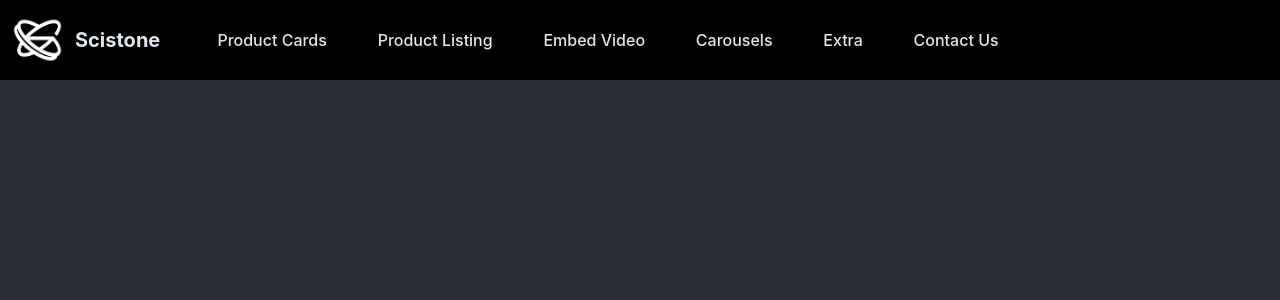
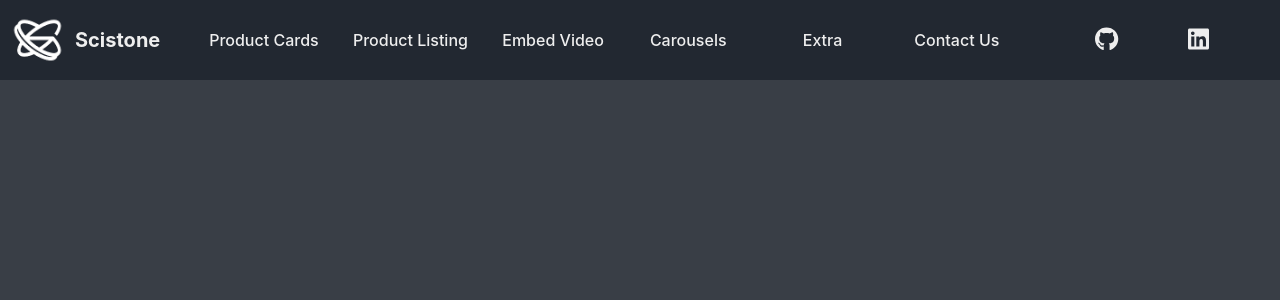
Before and after one commit to scistone/scistone-react-components, a React (Create React App) app: page / in a window 1280 px wide. Shown: the top 300 px of the page. Built offline with nearby package versions, Linux system fonts and the light colour scheme.

Commit message:
Font-awesome added. Navbar items animation on hover added.

```diff
--- a/package.json
+++ b/package.json
@@ -3,6 +3,10 @@
   "version": "0.1.0",
   "private": true,
   "dependencies": {
+    "@fortawesome/fontawesome-svg-core": "^6.1.1",
+    "@fortawesome/free-brands-svg-icons": "^6.1.1",
+    "@fortawesome/free-solid-svg-icons": "^6.1.1",
+    "@fortawesome/react-fontawesome": "^0.2.0",
     "@testing-library/jest-dom": "^5.16.4",
     "@testing-library/react": "^13.3.0",
     "@testing-library/user-event": "^13.5.0",
--- a/src/App.js
+++ b/src/App.js
@@ -1,4 +1,4 @@
-import { BaseContainer } from './BaseContainer';
+import { BaseContainer } from './components/BaseContainer';
 
 function App() {
   return (
--- a/src/BaseContainer.jsx
+++ /dev/null
@@ -1,21 +0,0 @@
-import React from 'react';
-import logo from './images/scistone_logo.png'
-import menuData from "./data/menu_data.json"
-export const BaseContainer = () => {
-    return(
-        <div className='navigation-bar'>
-            <div className='navigation-bar--logo'>
-                <img src={logo}></img>
-                <p>Scistone</p>
-            </div>
-            <div className='navigation-bar--items'>
-                {menuData.menu_data.map((item,index) => {
-                    return (
-                        <p index={index}>{item}</p>
-                    )
-                })}
-            </div>
-            <div className='navigation-bar--extra'></div>
-        </div>
-    );
-};
--- a/src/components.scss
+++ /dev/null
@@ -1,52 +0,0 @@
-@import "./variables.scss";
-.main-page{
-    display: block;
-    background-color: #282c34;
-    min-height: 100vh;
-}
-
-.navigation-bar{
-    display: flex;
-    width: 100%;
-    top:0;
-    z-index: 99;
-    height: 80px;
-    background-color: black;
-}
-.navigation-bar--logo{
-    display: flex;
-    width: 15%;
-    color: $color-text;
-    text-align: center;
-    margin: auto;
-    img {
-        height: 50px;
-        margin: 0 10px;
-    }
-    p {
-        font-size: 20px;
-        font-weight: 700;
-        margin: auto;
-        margin-left: 0;
-    }
-}
-
-.navigation-bar--items{
-    display: flex;
-    width: 65%;
-    justify-content: space-around;
-    p {
-        margin: auto;
-        color: $color-text;
-        font-size: 16px;
-        font-weight: 500;
-        cursor: pointer;
-    }
-    p:hover {
-        color: $color-contrast;
-    }
-}
-
-.navigation-bar--extra{
-    width: 20%;
-}
--- /dev/null
+++ b/src/components/BaseContainer.jsx
@@ -0,0 +1,34 @@
+import React from 'react';
+import logo from '../images/scistone_logo.png'
+import menuData from "../data/menu_data.json"
+import { FontAwesomeIcon } from '@fortawesome/react-fontawesome';
+import {faGithub, faLinkedin} from "@fortawesome/free-brands-svg-icons"
+
+export const BaseContainer = () => {
+    return(
+        <div className='navigation-bar'>
+            <div className='navigation-bar--logo'>
+                <img src={logo}></img>
+                <p>Scistone</p>
+            </div>
+            <div className='navigation-bar--items'>
+                {menuData.menu_data.map((item,index) => {
+                    return (
+                        <div className='navigation-bar--item'>
+                            <p className='navigation-bar--item-label' index={index}>{item}</p>
+                            <span class="navigation-bar--item-animation"></span>
+                        </div>
+                    )
+                })}
+            </div>
+            <div className='navigation-bar--extra'>
+                <div className='navigation-bar--extra-icon-body'>
+                    <FontAwesomeIcon className='navigation-bar--extra-icon' icon={faGithub}></FontAwesomeIcon>
+                </div>
+                <div className='navigation-bar--extra-icon-body'>
+                    <FontAwesomeIcon className='navigation-bar--extra-icon' icon={faLinkedin}></FontAwesomeIcon>
+                </div>
+            </div>
+        </div>
+    );
+};
--- a/src/index.js
+++ b/src/index.js
@@ -1,6 +1,6 @@
 import React from 'react';
 import ReactDOM from 'react-dom/client';
-import './styles.scss';
+import './scss/styles.scss';
 import App from './App';
 import reportWebVitals from './reportWebVitals';
 
--- /dev/null
+++ b/src/scss/components.scss
@@ -0,0 +1,97 @@
+.main-page{
+    display: block;
+    background-color: $color-secondary;
+    min-height: 100vh;
+}
+
+.navigation-bar{
+    display: flex;
+    width: 100%;
+    top:0;
+    z-index: 99;
+    height: 80px;
+    background-color: $color-primary;
+}
+.navigation-bar--logo{
+    display: flex;
+    width: 15%;
+    color: $color-text;
+    text-align: center;
+    margin: auto;
+    img {
+        height: 50px;
+        margin: 0 10px;
+    }
+    p {
+        font-size: 20px;
+        font-weight: 700;
+        margin: auto;
+        margin-left: 0;
+    }
+}
+
+.navigation-bar--items{
+    display: flex;
+    width: 65%;
+    justify-content: space-around;
+    height: 80px;
+    .navigation-bar--item{
+        height: 80px;
+        margin: auto;
+        text-align: center;
+        position: relative;
+        display:inline-block;
+        .navigation-bar--item-label {
+            margin-top: 30px;
+            min-width: 100px;
+            color: $color-text;
+            font-size: 16px;
+            font-weight: 500;
+            cursor: pointer;
+            transition: all .3s ease-in-out;
+            border-bottom:1px solid transparent ;
+        }
+        .navigation-bar--item-animation{
+            position: absolute;
+            display:block;
+            left: 0;
+            top:90%;
+            margin:0 auto;
+            height: 2px;
+            background-color: $color-contrast;
+            width: 0%;
+            transition: width 1s ease;
+        }
+    }
+    .navigation-bar--item:hover .navigation-bar--item-animation{
+        width: 100%;
+    }
+    // p:hover {
+    //     color: $color-contrast;
+    //     border-bottom:1px solid $color-contrast ;
+
+    // }
+
+}
+
+.navigation-bar--extra{
+    width: 20%;
+    display: flex;
+    justify-content: space-evenly;
+    margin: auto;
+    .navigation-bar--extra-icon-body{
+        transition: all .3s ease-in-out;
+        cursor: pointer;
+        .navigation-bar--extra-icon{
+            height: 24px;
+            color: $color-text;
+            font-weight: 400;
+        }
+        &:hover {
+            .navigation-bar--extra-icon{
+                color: $color-contrast;
+            }
+        }
+    }
+
+}
--- /dev/null
+++ b/src/scss/variables.scss
@@ -0,0 +1,4 @@
+$color-primary: #222831;
+$color-secondary: #393E46;
+$color-contrast: #FFD369;
+$color-text: #EEEEEE;
--- a/src/variables.scss
+++ /dev/null
@@ -1,4 +0,0 @@
-$color-primary: #343A40;
-$color-secondary: #7952B3;
-$color-contrast: #FFC107;
-$color-text: #E1E8EB;
```
Also changed, not shown: src/scss/styles.scss (renamed from src/styles.scss), 1 other file (tests, documents, lock files or other folders).
